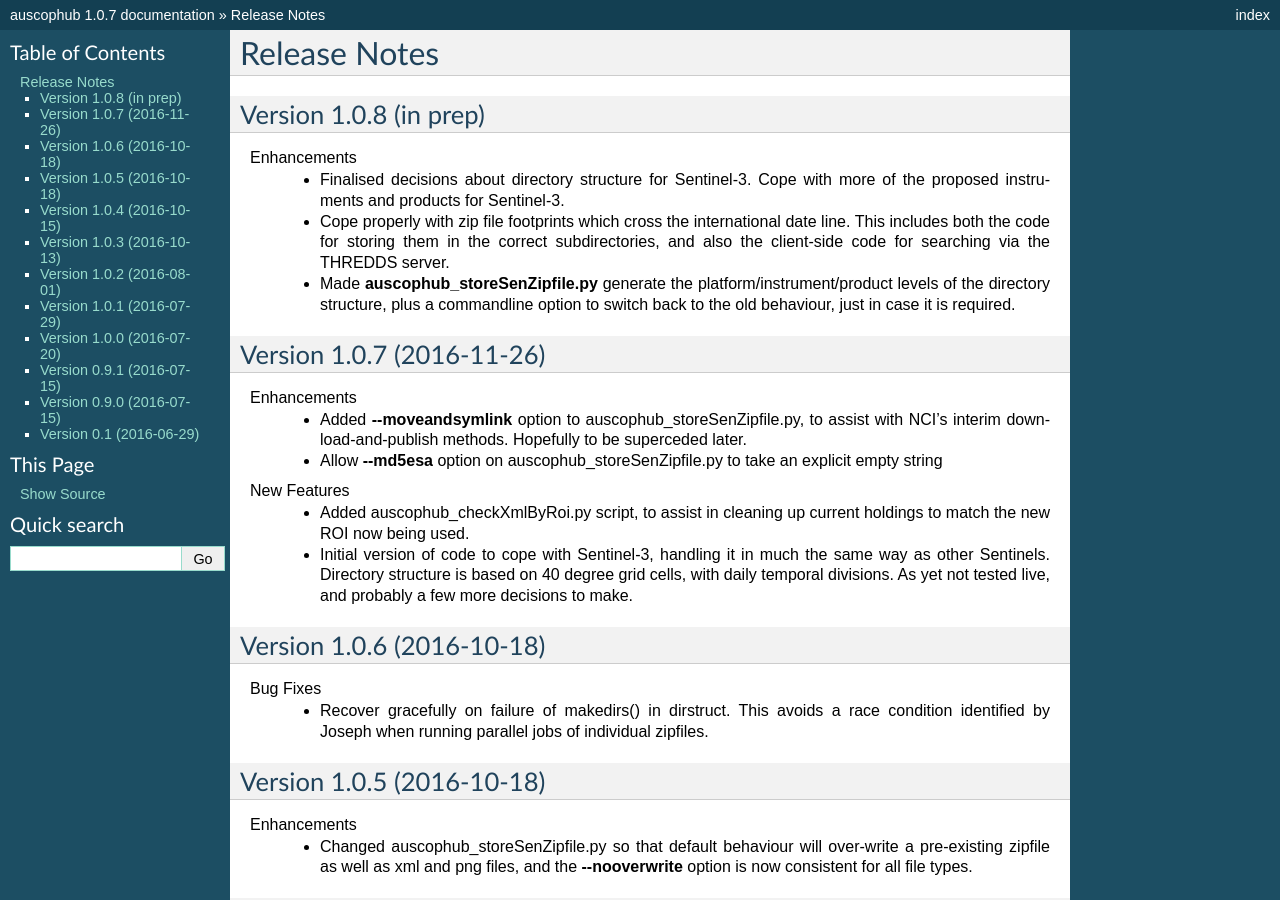
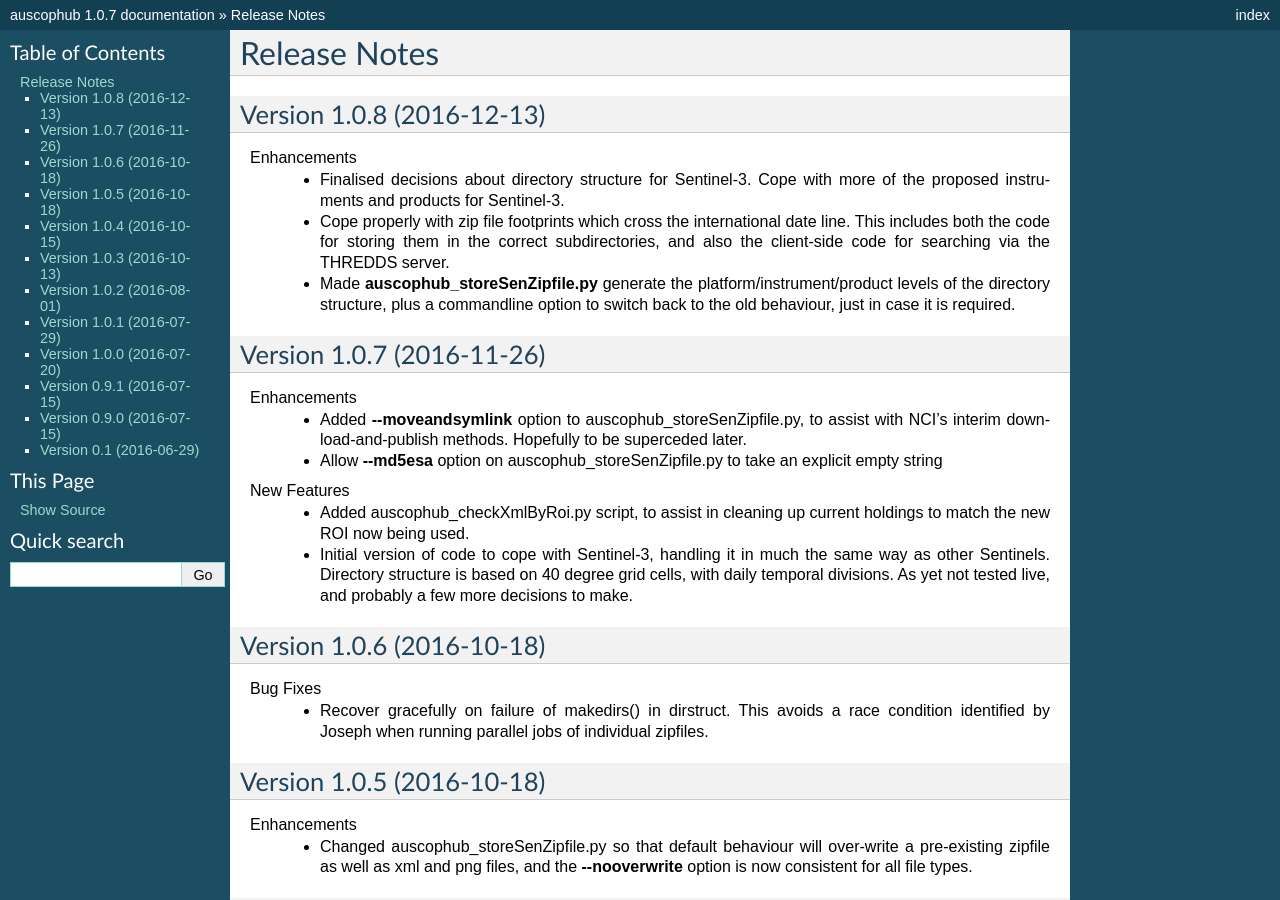
Before and after one commit to CopernicusAustralasia/auscophub, a Sphinx documentation site: the page built from doc/source/releasenotes.rst, in a window 1280 px wide and 900 px high. Built offline with Sphinx 7.4.7, drawn with Linux system fonts in a browser that asks for light colours.

Commit message:
releasenotes.rst: Fixed date of 1.0.8 release.

```diff
--- a/doc/source/releasenotes.rst
+++ b/doc/source/releasenotes.rst
@@ -1,7 +1,7 @@
 Release Notes
 =============
 
-Version 1.0.8 (in prep)
+Version 1.0.8 (2016-12-13)
 --------------------------
 Enhancements
   * Finalised decisions about directory structure for Sentinel-3. Cope with more of the
```
